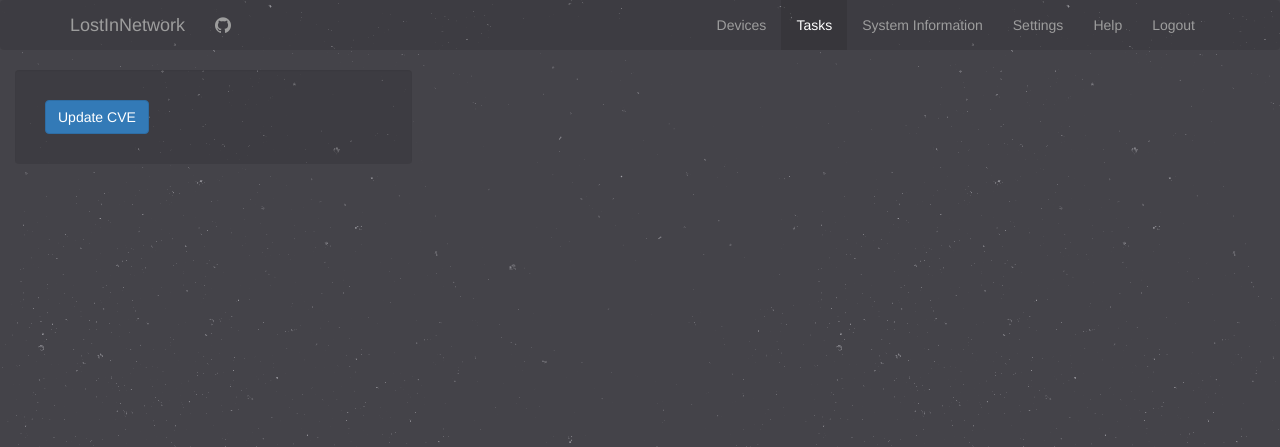
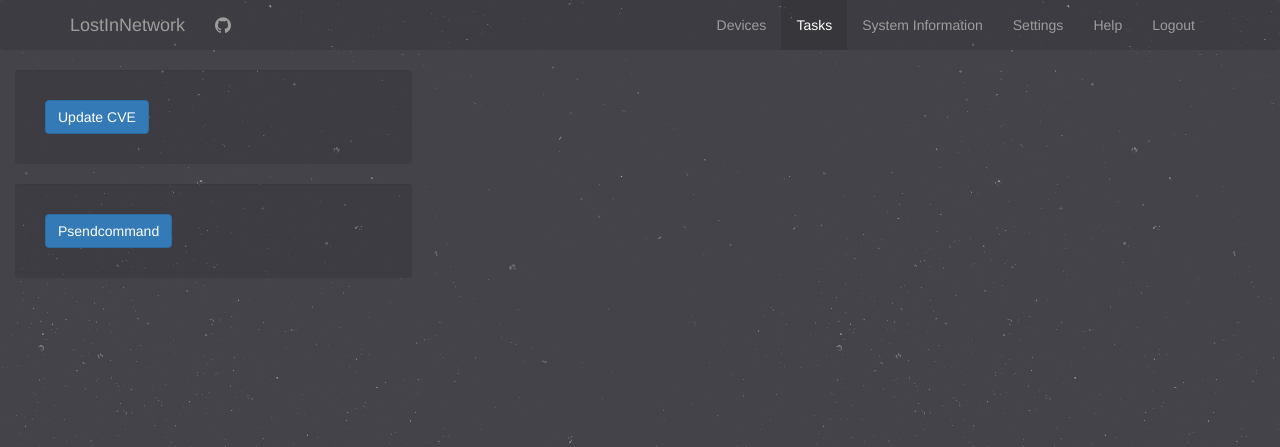
Before and after one commit to depado/LostInNetwork, a Flask app: page /tasks in a window 1280 px wide. Shown: the top 447 px of the page. Run offline with Flask 2, Linux system fonts and the light colour scheme; a user stored in the database is signed in; parts of the project's set-up code (start-up, migrations or seed data) failed here and were passed over; some libraries are stand-ins or nearby versions.

Commit message:
update view/tasks.py / add psendcomand

```diff
--- a/app/templates/tasks.html
+++ b/app/templates/tasks.html
@@ -9,6 +9,10 @@
 				<button id="getcve-btn" class="btn btn-primary" value="updatecve" name="getcve-btn" type="submit">Update CVE</button>
 			</form>
         </div>
+        <div class="well setting transparent">
+			<form id="psend-form" action="" method="POST">
+				<button id="psend-btn" class="btn btn-primary" value="psend" name="psend-btn" type="submit">Psendcommand</button>
+        </div>
       </div>
     </div>
   </div>
--- a/app/utils/psendcommand/__init__.py
+++ b/app/utils/psendcommand/__init__.py
@@ -1 +1,3 @@
-# coding=utf-8
+# -*- coding: utf-8 -*-
+
+from .psendcommand import mainsendcommand
--- a/app/views/tasks.py
+++ b/app/views/tasks.py
@@ -6,7 +6,7 @@ from flask_login import login_required
 from app.utils import down_cve, read_cve, update_cve
 
 from app import app
-
+from app.utils.psendcommand import mainsendcommand
 
 @app.route('/tasks', methods=['GET', 'POST'])
 @login_required
@@ -17,6 +17,10 @@ def tasks():
             data = read_cve()
             update_cve(data)
             flash("Update finished", "info")
-            return redirect(url_for('updates'))
+            return redirect(url_for('tasks'))
+        if request.form['psend-btn'] == 'psend':
+            mainsendcommand()
+            flash("psendcommand finished", "info")
+            return redirect(url_for('tasks'))
 
     return render_template("tasks.html", active_page="tasks")
```
Also changed, not shown: 1 other file.
